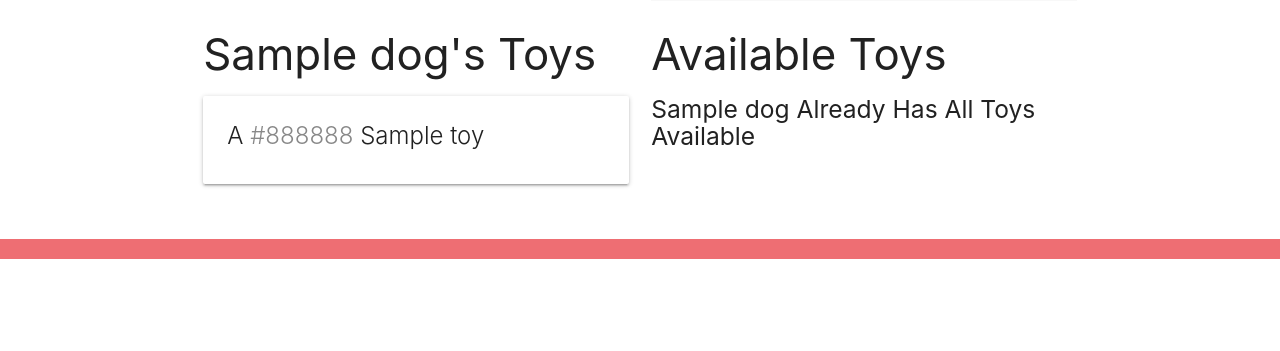
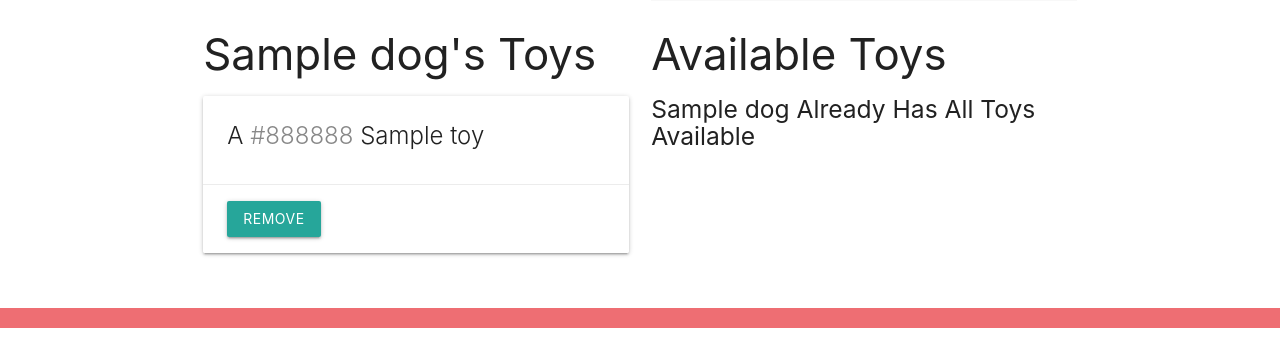
Before and after one commit to CoreySumma/dogcollector, a Django app: page /dogs/1/ in a window 1280 px wide. Shown: the part 530-881 px from the top of the page. Before the commit the page ends 789 px from the top, so only its background shows below. Run offline with Django 4.2, Linux system fonts and the light colour scheme; tables that the repository leaves empty hold one stand-in row (values such as "Sample post").

Commit message:
Final Commit

```diff
--- a/main_app/templates/dogs/detail.html
+++ b/main_app/templates/dogs/detail.html
@@ -58,6 +58,12 @@
             A <span style="color: {{ toy.color }}">{{ toy.color }}</span> {{ toy.name }}
           </span>
         </div>
+        <div class="card-action">
+          <form action="{% url 'unassoc_toy' dog.id toy.id %}" method="POST">
+            {% csrf_token %}
+            <button type="submit" class="btn">Remove</button>
+          </form>
+        </div>
       </div>
       {% endfor %}
       {% else %}
--- a/main_app/urls.py
+++ b/main_app/urls.py
@@ -11,6 +11,7 @@ urlpatterns = [
   path('dogs/<int:pk>/delete/', views.DogDelete.as_view(), name='dogs_delete'),
   path('dogs/<int:dog_id>/add_feeding/', views.add_feeding, name='add_feeding'),
   path('dogs/<int:dog_id>/assoc_toy/<int:toy_id>/', views.assoc_toy, name='assoc_toy'),
+  path('dogs/<int:dog_id>/unassoc_toy/<int:toy_id>/', views.unassoc_toy, name='unassoc_toy'),
   path('toys/', views.ToyList.as_view(), name='toys_index'),
   path('toys/<int:pk>/', views.ToyDetail.as_view(), name='toys_detail'),
   path('toys/create/', views.ToyCreate.as_view(), name='toys_create'),
```
